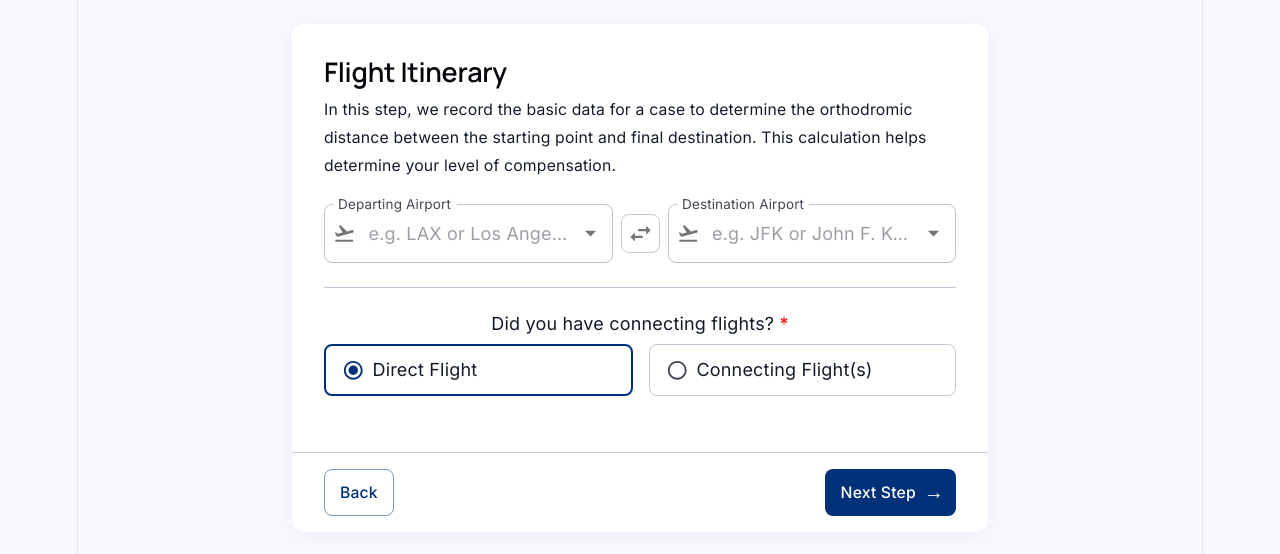
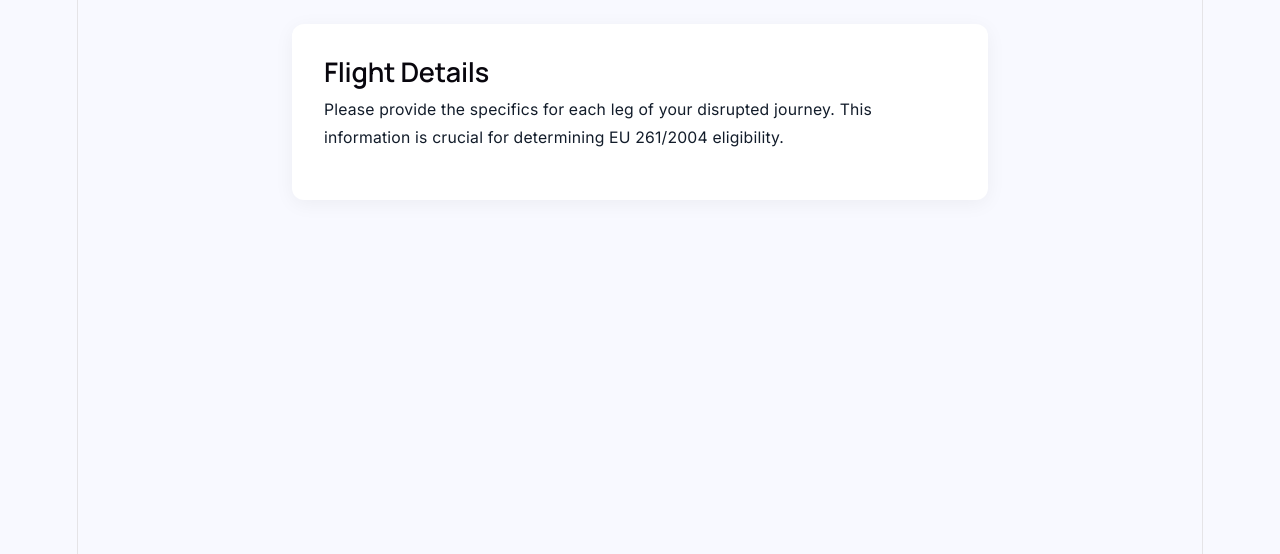
Before and after one commit to msgsummerpractice/airassist, a React (Vite) app in the folder AirAssisFrontend/: page / in a window 1280 px wide. Shown: the top 554 px of the page. Built offline with nearby package versions, Linux system fonts and the light colour scheme.

Commit message:
add flight details title + description

```diff
--- a/AirAssisFrontend/src/App.tsx
+++ b/AirAssisFrontend/src/App.tsx
@@ -1,4 +1,5 @@
 import "./App.css";
+import FlightDetailsStep from "./components/wizard/steps/FlightDetailsStep";
 
 import FlightItineraryStep from "./components/wizard/steps/FlightItineraryStep";
 
@@ -6,7 +7,7 @@ function App() {
   return (
     <>
       <div>
-        <FlightItineraryStep />
+        <FlightDetailsStep />
       </div>
     </>
   );
--- /dev/null
+++ b/AirAssisFrontend/src/components/wizard/steps/FlightDetailsStep.tsx
@@ -0,0 +1,26 @@
+import { Box, Card, CardContent, Typography } from "@mui/material";
+
+function FlightDetailsStep() {
+  return (
+    <Box sx={{ maxWidth: 760, mx: "auto", px: { xs: 2, md: 4 }, py: 3 }}>
+      <Card>
+        {" "}
+        <CardContent sx={{ p: { xs: 2, md: 4 } }}>
+          {/* Step title */}
+          <Typography variant="h2" sx={{ textAlign: "left", mb: 1 }}>
+            Flight Details
+          </Typography>
+          <Typography
+            variant="body2"
+            color="text.secondary"
+            sx={{ mb: 3, fontSize: "0.875rem", textAlign: "left" }}
+          >
+            Please provide the specifics for each leg of your disrupted journey.
+            This information is crucial for determining EU 261/2004 eligibility.
+          </Typography>
+        </CardContent>
+      </Card>
+    </Box>
+  );
+}
+export default FlightDetailsStep;
```
